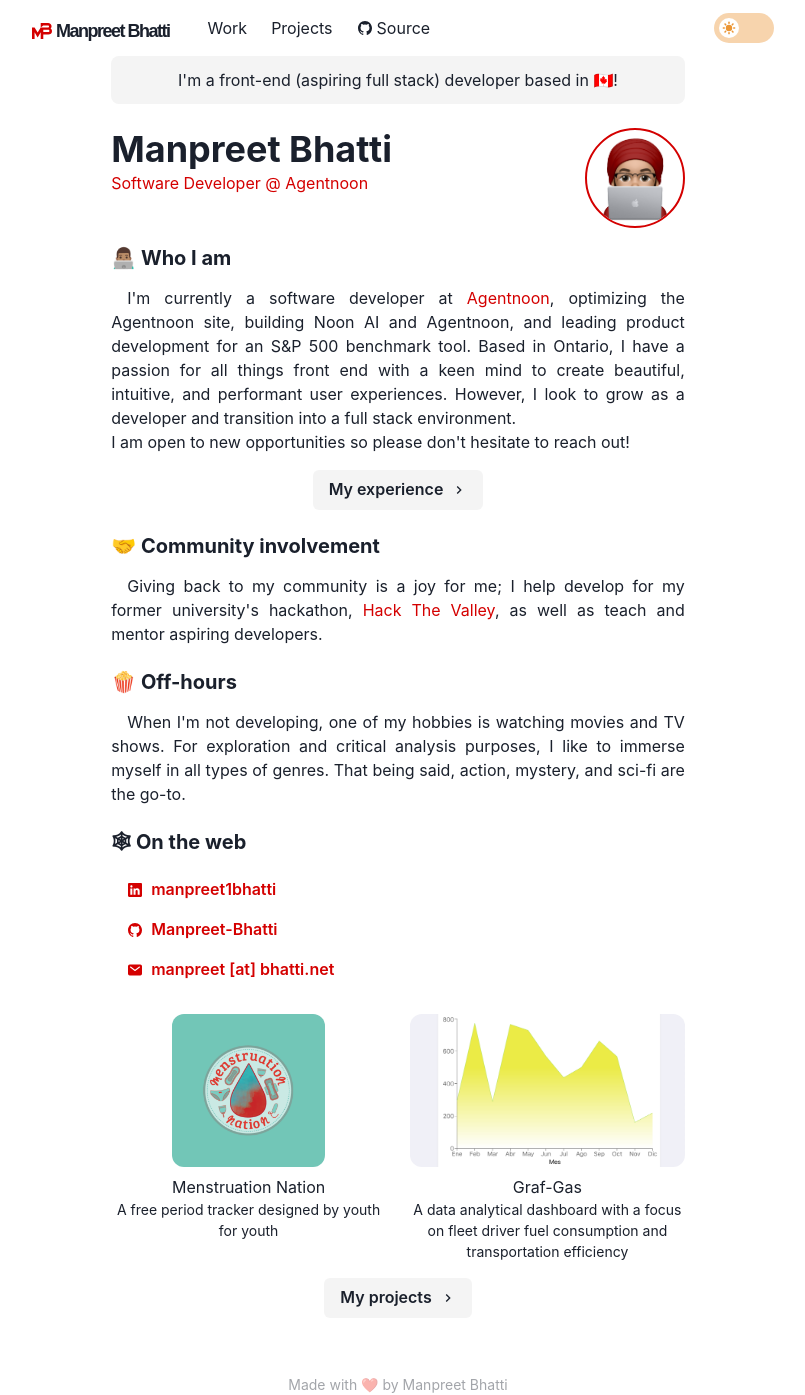
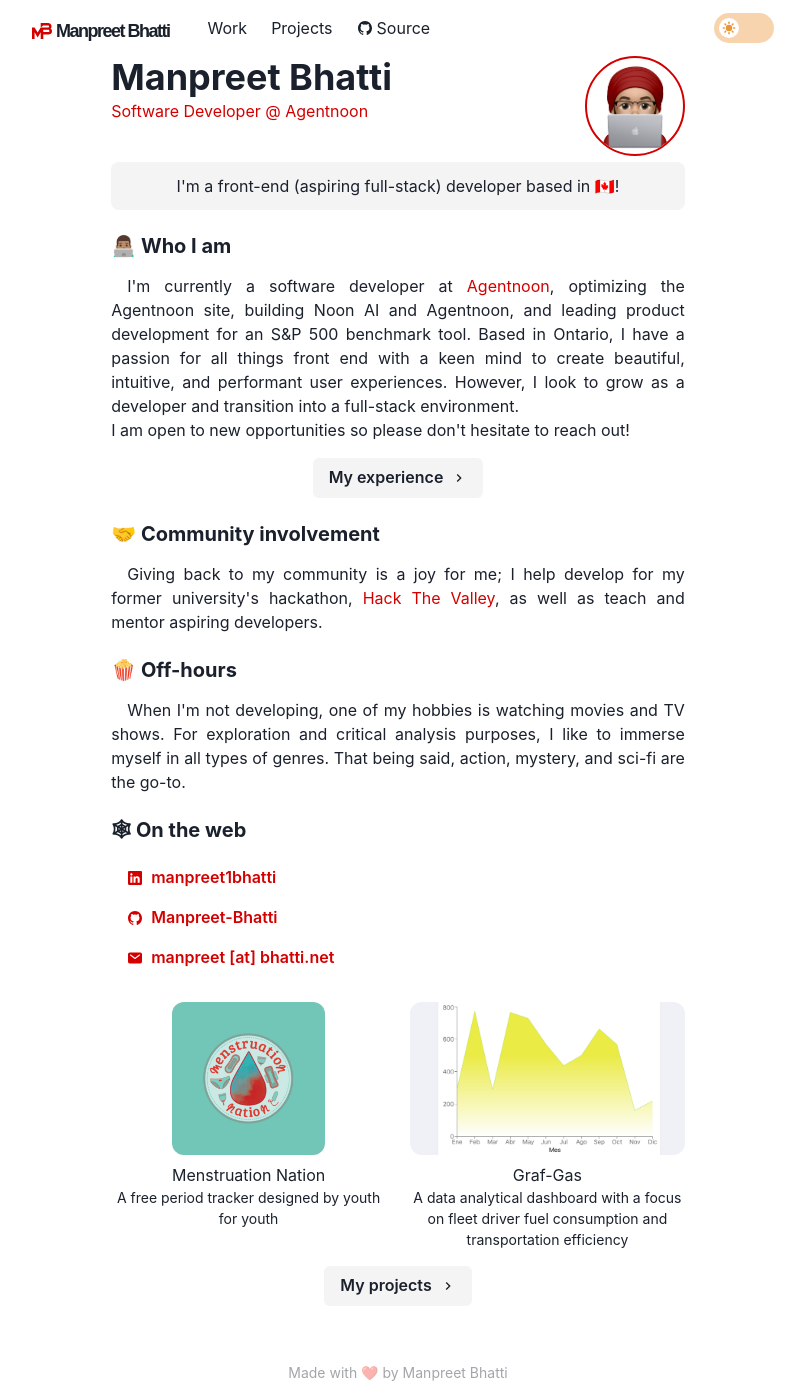
Before and after one commit to Manpreet-Bhatti/my-site-2, a Next.js app: page / in a window 1280 px wide. Shown: the whole page, without its empty margins (242-1047 px from the left). Built offline with nearby package versions, Linux system fonts and the light colour scheme.

Commit message:
Update spacing

```diff
--- a/components/footer.js
+++ b/components/footer.js
@@ -2,7 +2,15 @@ import { Box } from "@chakra-ui/react";
 
 const Footer = () => {
   return (
-    <Box as="footer" align="center" opacity={0.4} fontSize="sm" mt="auto" pt={8}>
+    <Box
+      as="footer"
+      align="center"
+      opacity={0.4}
+      fontSize="sm"
+      mt="auto"
+      pt={8}
+      pb={2}
+    >
       Made with ❤️ by Manpreet Bhatti
     </Box>
   );
--- a/pages/index.js
+++ b/pages/index.js
@@ -26,20 +26,6 @@ import thumbGrafGas from "../public/images/projects/grafgas.jpg";
 const Home = () => (
   <Layout>
     <Container>
-      <Box
-        borderRadius="lg"
-        mb={6}
-        p={3}
-        textAlign="center"
-        bg={useColorModeValue("#f4f4f4", "whiteAlpha.200")}
-        css={{ backdropFilter: "blur(10px)" }}
-      >
-        I&apos;m a front-end (aspiring full stack) developer based in{" "}
-        <span title="Canada" aria-label="Canada">
-          🇨🇦
-        </span>
-        !
-      </Box>
       <Box display={{ md: "flex" }}>
         <Box flexGrow={1}>
           <Heading as="h2" variant="page-title">
@@ -76,6 +62,20 @@ const Home = () => (
           </Box>
         </Box>
       </Box>
+      <Box
+        borderRadius="lg"
+        mb={6}
+        p={3}
+        textAlign="center"
+        bg={useColorModeValue("#f4f4f4", "whiteAlpha.200")}
+        css={{ backdropFilter: "blur(10px)" }}
+      >
+        I&apos;m a front-end (aspiring full-stack) developer based in{" "}
+        <span title="Canada" aria-label="Canada">
+          🇨🇦
+        </span>
+        !
+      </Box>
       <Section delay={0.1}>
         <Heading as="h3" variant="section-title">
           👨🏽‍💻 Who I am
@@ -89,7 +89,7 @@ const Home = () => (
           leading product development for an S&P 500 benchmark tool. Based in
           Ontario, I have a passion for all things front end with a keen mind to
           create beautiful, intuitive, and performant user experiences. However,
-          I look to grow as a developer and transition into a full stack
+          I look to grow as a developer and transition into a full-stack
           environment. <br />I am open to new opportunities so please don&apos;t
           hesitate to reach out!
         </Paragraph>
```
